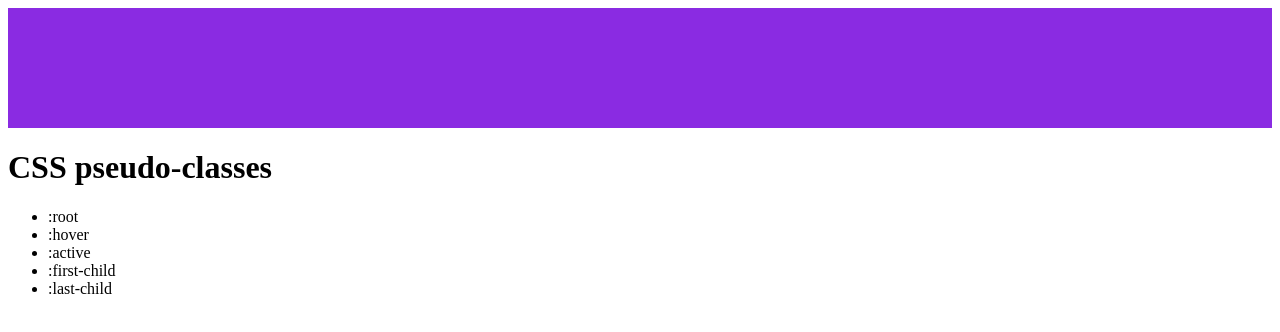
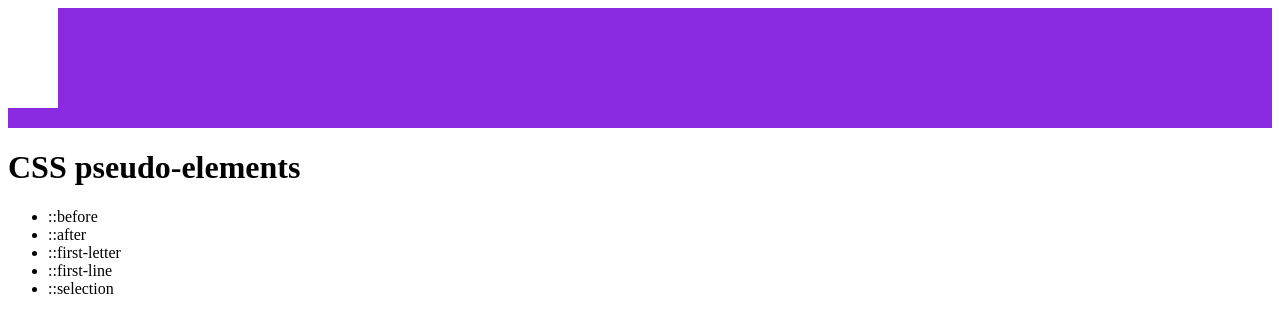
Before and after one commit to AzazelXXI/HTML_CSS_Course, a plain HTML site: page index.html in a window 1280 px wide. Drawn offline with Linux system fonts and the light colour scheme.

Commit message:
pseudo-elements

```diff
--- a/index.html
+++ b/index.html
@@ -5,30 +5,19 @@
     <meta charset="UTF-8" />
     <meta name="viewport" content="width=device-width, initial-scale=1.0" />
     <title>Document</title>
-    <!-- <link rel="stylesheet" href="style.css"> -->
-     <style>
-        .box {
-            width: 100%;
-            height: 120px;
-            background-color: blueviolet;
-        }
-
-        h1:hover {
-            color: red;
-        }
-     </style>
+    <link rel="stylesheet" href="style.css">
 </head>
 
 <body>
     <div class="box"></div>
 
-        <h1>CSS pseudo-classes</h1>
+        <h1>CSS pseudo-elements</h1>
         <ul>
-            <li>:root</li>
-            <li>:hover</li>
-            <li>:active</li>
-            <li>:first-child</li>
-            <li>:last-child</li>
+            <li>::before</li>
+            <li>::after</li>
+            <li>::first-letter</li>
+            <li>::first-line</li>
+            <li>::selection</li>
         </ul>
 </body>
 
--- /dev/null
+++ b/style.css
@@ -0,0 +1,21 @@
+.box {
+  width: 100%;
+  height: 120px;
+  background-color: blueviolet;
+}
+
+.box::before {
+  content: "";
+  display: block;
+  width: 50px;
+  height: 50px;
+  background-color: #fff;
+}
+
+.box::after {
+  content: "";
+  display: block;
+  width: 50px;
+  height: 50px;
+  background-color: #fff;
+}
```
